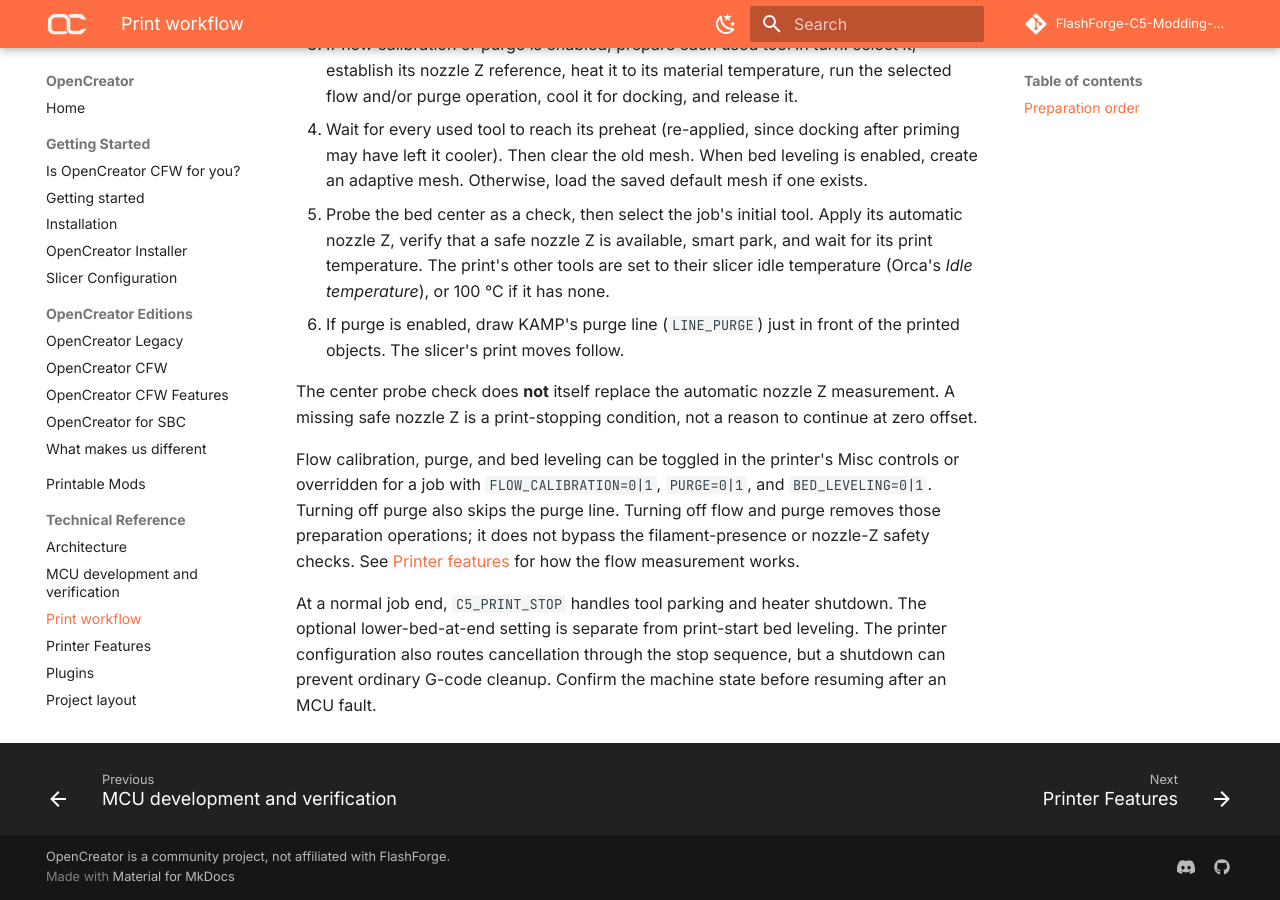
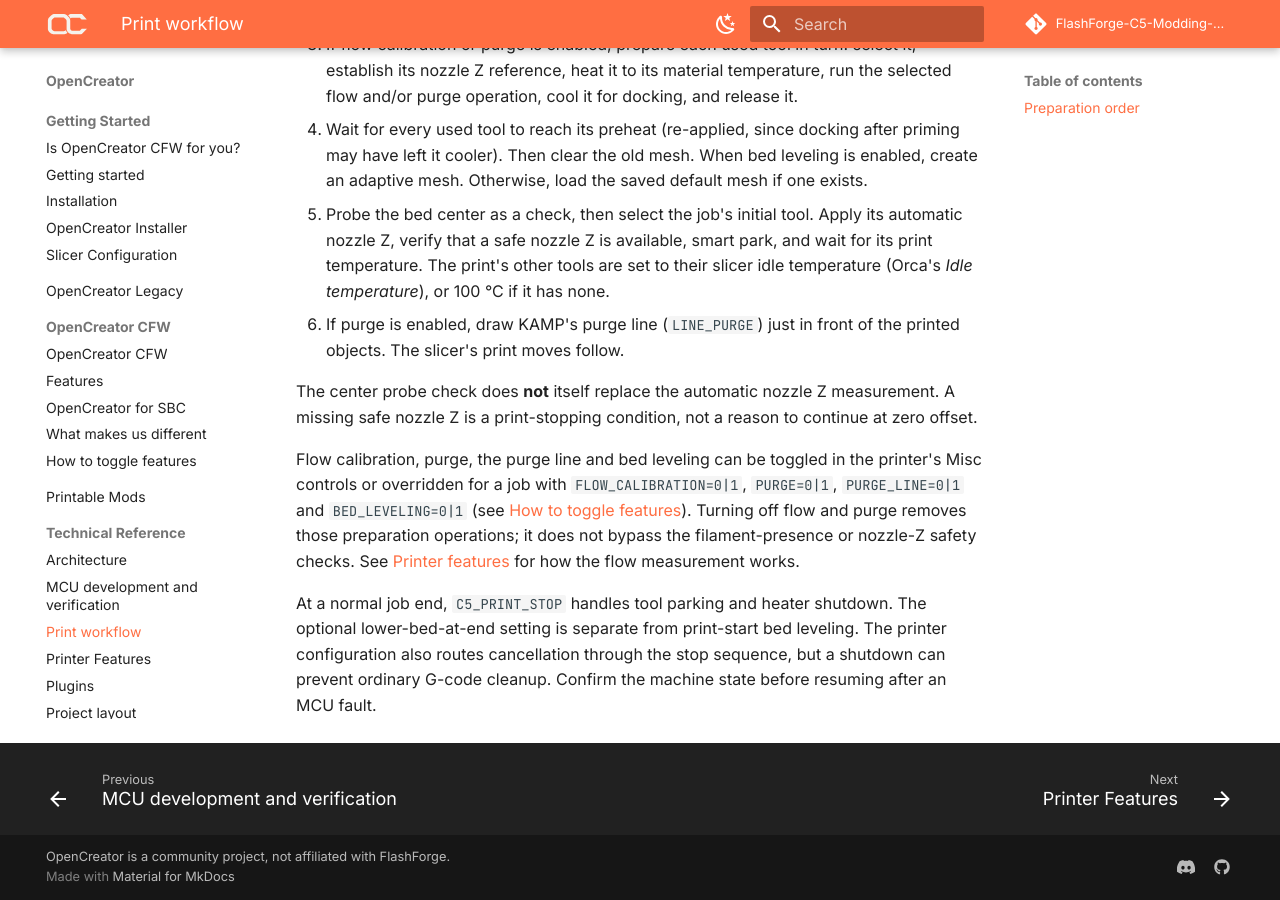
Before and after one commit to FlashForge-C5-Modding-Group/OpenCreator, an MkDocs documentation site: the page built from docs/print-workflow.md, in a window 1280 px wide and 900 px high, scrolled down 2633 px. Built offline with MkDocs 1.6.1 and Material for MkDocs 9.7.7, drawn with Linux system fonts in a browser that asks for light colours; comment, search, counter and statistics services are not loaded.

Commit message:
lots of new docs

```diff
--- a/docs/print-workflow.md
+++ b/docs/print-workflow.md
@@ -58,10 +58,10 @@ The center probe check does **not** itself replace the automatic nozzle Z
 measurement. A missing safe nozzle Z is a print-stopping condition, not a
 reason to continue at zero offset.
 
-Flow calibration, purge, and bed leveling can be toggled in the printer's
-Misc controls or overridden for a job with `FLOW_CALIBRATION=0|1`,
-`PURGE=0|1`, and `BED_LEVELING=0|1`. Turning off purge also skips the purge
-line. Turning off flow and purge removes those
+Flow calibration, purge, the purge line and bed leveling can be toggled in the
+printer's Misc controls or overridden for a job with `FLOW_CALIBRATION=0|1`,
+`PURGE=0|1`, `PURGE_LINE=0|1` and `BED_LEVELING=0|1` (see
+[How to toggle features](toggle-features.md)). Turning off flow and purge removes those
 preparation operations; it does not bypass the filament-presence or nozzle-Z
 safety checks. See [Printer features](printer-features.md) for how the flow
 measurement works.
--- a/mkdocs.yml
+++ b/mkdocs.yml
@@ -93,12 +93,13 @@ nav:
     - Installation: installation-and-safety.md
     - OpenCreator Installer: installer.md
     - Slicer Configuration: slicer-config.md
-  - OpenCreator Editions:
-    - OpenCreator Legacy: opencreator-legacy.md
-    - OpenCreator CFW: opencreator-cfw.md
-    - OpenCreator CFW Features: cfwfeatures.md
+  - OpenCreator Legacy: opencreator-legacy.md
+  - OpenCreator CFW:
+    - opencreator-cfw.md
+    - Features: cfwfeatures.md
     - OpenCreator for SBC: rpi-klipper.md
     - What makes us different: different.md
+    - How to toggle features: toggle-features.md
   - Printable Mods: printable-mods.md
   - Technical Reference:
     - Architecture: architecture.md
```
Also changed, not shown: docs/cfwfeatures.md (+2 -0 lines), docs/different.md (+5 -0 lines), docs/installer.md (+1 -2 lines), docs/toggle-features.md (added, +86 -0 lines).
